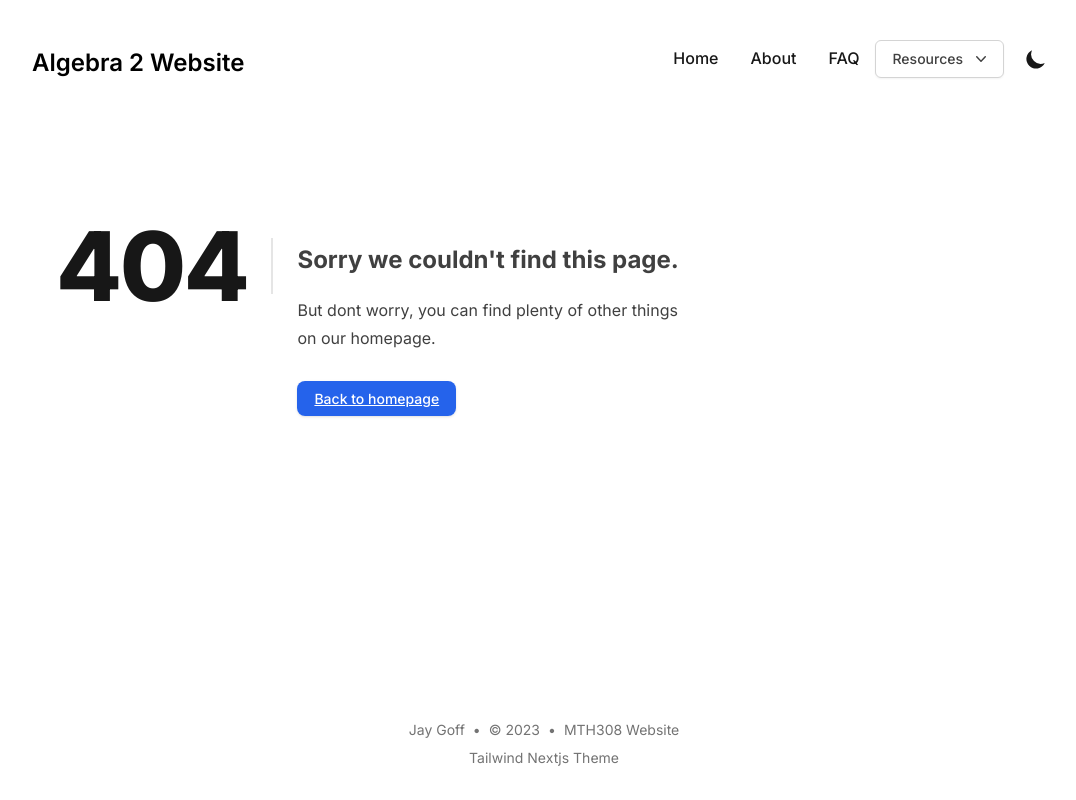
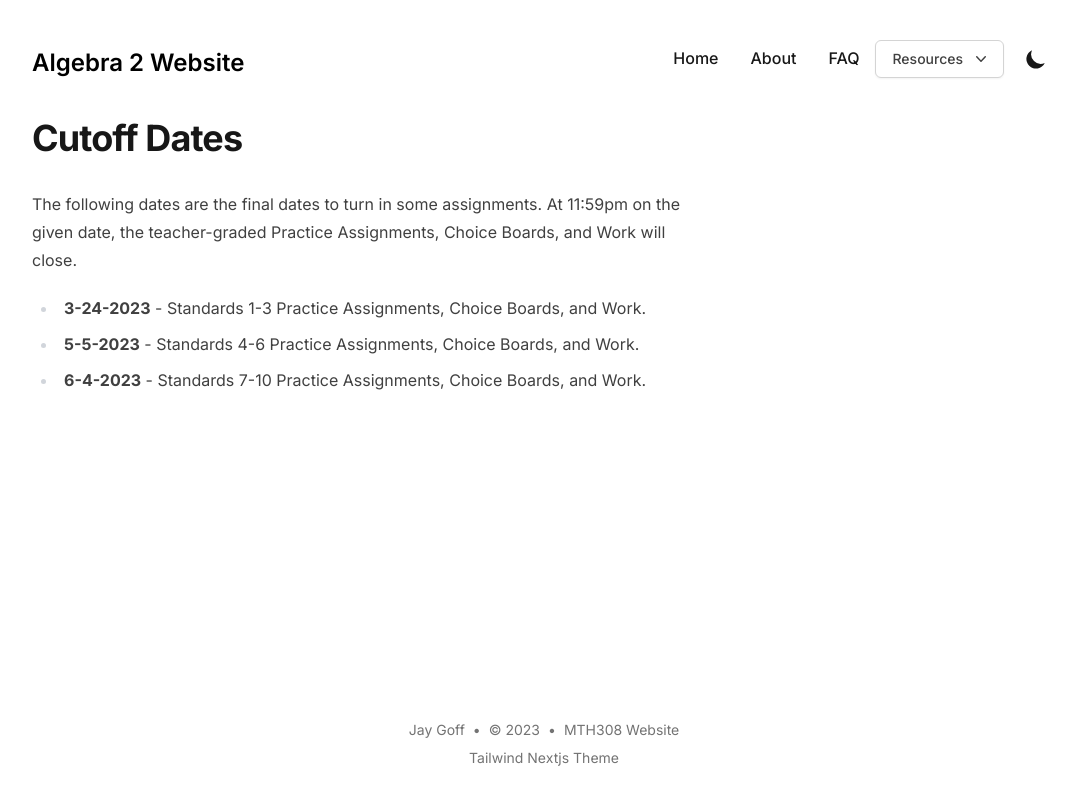
Before and after one commit to jlgoff3/algebra2-website, a Next.js app: page /cutoff-dates in a window 1280 px wide. Before the commit this address had no page. Shown: the whole page, without its empty margins (96-1172 px from the left). Built offline with nearby package versions, Linux system fonts and the light colour scheme.

Commit message:
add cutoff and tutoring dates

```diff
--- a/data/headerNavLinks.ts
+++ b/data/headerNavLinks.ts
@@ -2,7 +2,16 @@ const headerNavLinks = [
   { href: '/', title: 'Home' },
   { href: '/about', title: 'About' },
   { href: '/faq', title: 'FAQ' },
-  { href: '#', title: 'Resources', children: [{ href: '/grade-calculator', title: 'Grade Calculator' }, {href: '/mth308a', title: 'Algebra 2A'}] },
+  {
+    href: '#',
+    title: 'Resources',
+    children: [
+      { href: '/grade-calculator', title: 'Grade Calculator' },
+      { href: '/mth308a', title: 'Algebra 2A' },
+      { href: '/cutoff-dates', title: 'Cutoff Dates' },
+      { href: '/tutoring', title: 'Tutoring Dates' },
+    ],
+  },
 ]
 
 export default headerNavLinks
--- /dev/null
+++ b/pages/cutoff-dates.tsx
@@ -0,0 +1,23 @@
+const dates = [
+  { date: '3-24-2023', text: 'Standards 1-3 Practice Assignments, Choice Boards, and Work.' },
+  { date: '5-5-2023', text: 'Standards 4-6 Practice Assignments, Choice Boards, and Work.' },
+  { date: '6-4-2023', text: 'Standards 7-10 Practice Assignments, Choice Boards, and Work.' },
+]
+
+const CutoffDates = () => {
+  return (
+    <div>
+      <h1>Cutoff Dates</h1>
+      The following dates are the final dates to turn in some assignments. At 11:59pm on the given date, the teacher-graded Practice Assignments, Choice Boards, and Work will close.
+      <ul>
+        {dates.map(({ date, text }) => (
+          <li key={date}>
+            <b>{date}</b> - {text}
+          </li>
+        ))}
+      </ul>
+    </div>
+  )
+}
+
+export default CutoffDates
--- /dev/null
+++ b/pages/tutoring.tsx
@@ -0,0 +1,26 @@
+const dates = [
+  { date: '2-9-2023', text: 'Mrs. Vetter' },
+  { date: '2-23-2023', text: 'Mr. Goff' },
+  { date: '3-2-2023', text: 'Mr. Goff' },
+  { date: '3-9-2023', text: 'Mrs. Vetter' },
+  { date: '5-4-2023', text: 'Mr. Goff' },
+  { date: '5-18-2023', text: 'Mrs. Vetter' },
+]
+
+const Tutoring = () => {
+  return (
+    <div>
+      <h1>Tutoring Dates</h1>
+      The following dates are when one or both Algebra 2 teachers are scheduled to be at the H.S. Homework Help sessions.
+      <ul>
+        {dates.map(({ date, text }) => (
+          <li key={date}>
+          <b>{date}</b> - {text}
+          </li>
+        ))}
+      </ul>
+    </div>
+  )
+}
+
+export default Tutoring
```
